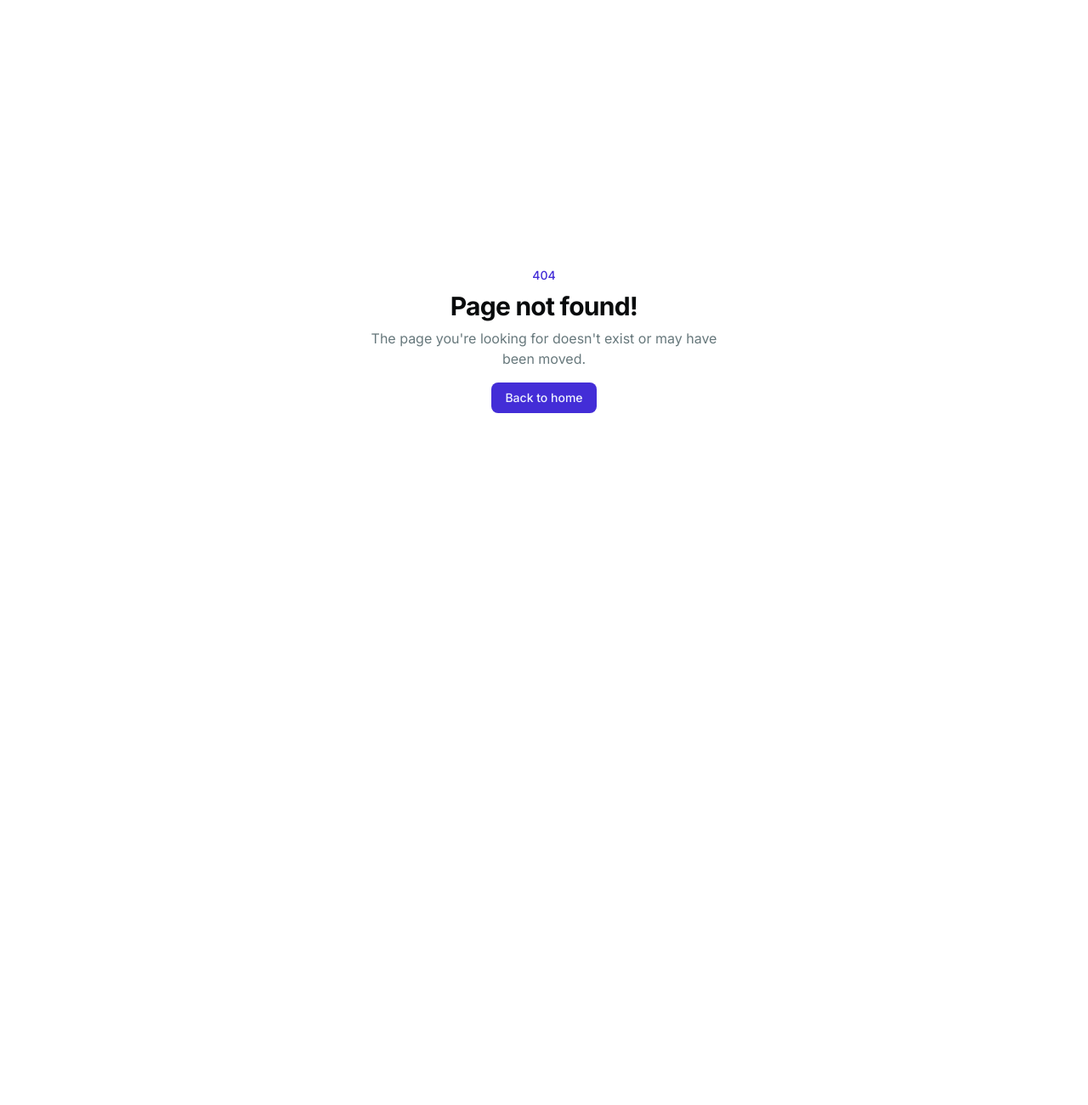
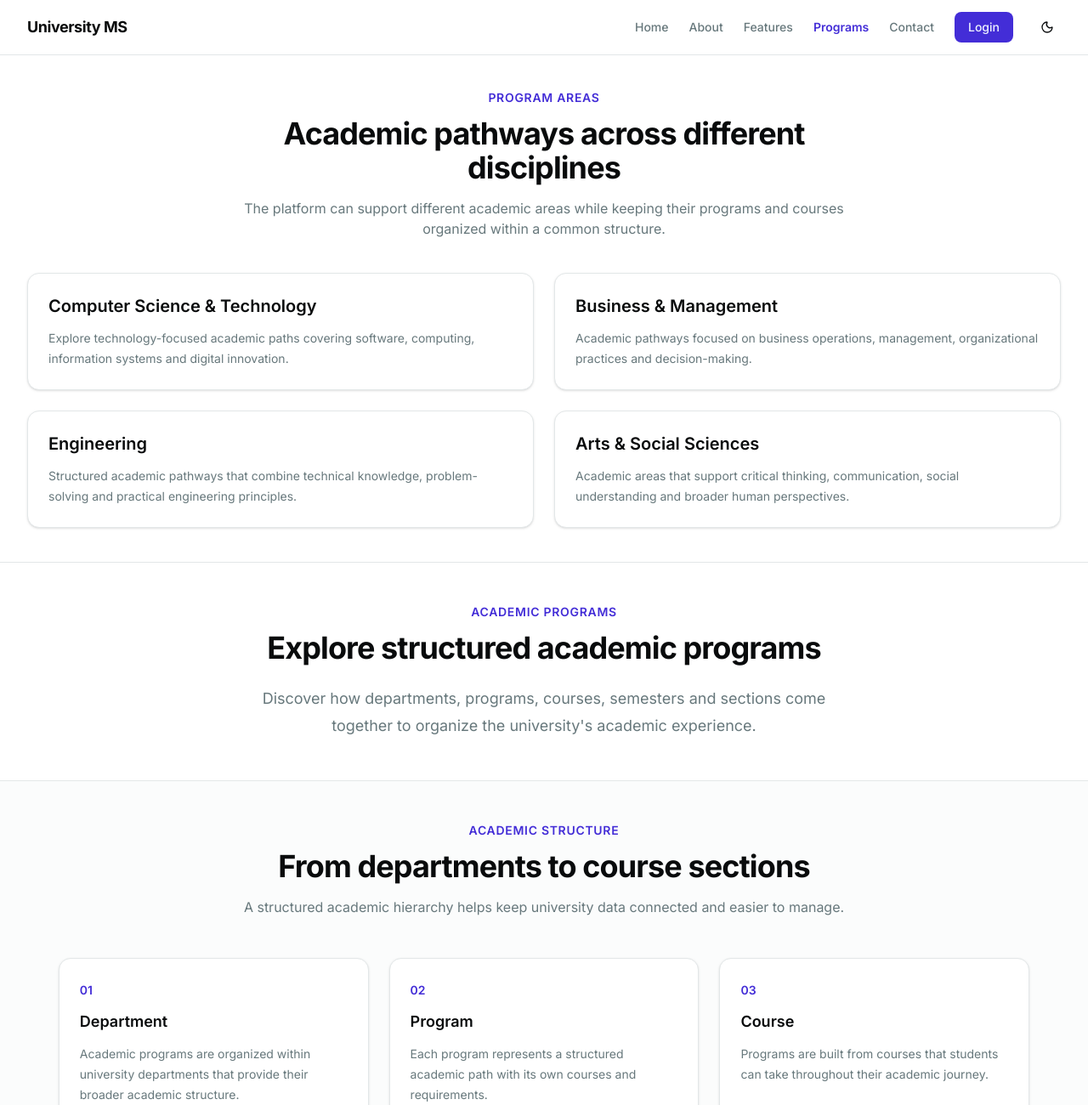
Before and after one commit to AsifHossain22/University-Management-System-App, a Next.js app: page /programs in a window 1280 px wide. Before the commit this address had no page. Shown: the top 1300 px of the page at 85% size. Before the commit the page ends 800 px from the top, so only its background shows below. Built offline with nearby package versions, Linux system fonts and the light colour scheme.

Commit message:
Completed Programs Page: Hero Section, Programs Areas Section, Academic Structure Section, Academic Experience Section & CTA Section

```diff
--- a/src/app/(public)/features/page.tsx
+++ b/src/app/(public)/features/page.tsx
@@ -1,25 +1,6 @@
 export default function FeaturesPage() {
   return (
     <>
-      {/* Hero */}
-      <section className="border-b py-10 sm:py-12">
-        <div className="mx-auto max-w-4xl px-4 text-center sm:px-6 lg:px-8">
-          <p className="text-sm font-semibold uppercase tracking-wider text-primary">
-            Platform features
-          </p>
-
-          <h1 className="mt-3 text-3xl font-bold tracking-tight sm:text-4xl">
-            Everything needed to manage a connected university
-          </h1>
-
-          <p className="mx-auto mt-6 max-w-2xl leading-8 text-muted-foreground">
-            A centralized platform that brings academic management,
-            administration, student services and role-based workflows together
-            in one system.
-          </p>
-        </div>
-      </section>
-
       {/* AcademicManagement */}
       <section className="border-b py-16 sm:py-10">
         <div className="mx-auto max-w-7xl px-4 sm:px-6 lg:px-8">
@@ -87,6 +68,25 @@ export default function FeaturesPage() {
               </p>
             </article>
           </div>
+        </div>
+      </section>
+
+      {/* PlatformFeatures */}
+      <section className="border-b py-10 sm:py-12">
+        <div className="mx-auto max-w-4xl px-4 text-center sm:px-6 lg:px-8">
+          <p className="text-sm font-semibold uppercase tracking-wider text-primary">
+            Platform features
+          </p>
+
+          <h1 className="mt-3 text-3xl font-bold tracking-tight sm:text-4xl">
+            Everything needed to manage a connected university
+          </h1>
+
+          <p className="mx-auto mt-6 max-w-2xl leading-8 text-muted-foreground">
+            A centralized platform that brings academic management,
+            administration, student services and role-based workflows together
+            in one system.
+          </p>
         </div>
       </section>
 
--- /dev/null
+++ b/src/app/(public)/programs/page.tsx
@@ -0,0 +1,174 @@
+import Link from 'next/link';
+import {
+  academicExperience,
+  academicSteps,
+  programAreas,
+} from '@/app/data/data';
+
+export default function ProgramsPage() {
+  return (
+    <>
+      {/* ProgramAreas */}
+      <section className="border-b py-16 sm:py-10">
+        <div className="mx-auto max-w-7xl px-4 sm:px-6 lg:px-8">
+          <div className="mx-auto max-w-3xl text-center">
+            <p className="text-sm font-semibold uppercase tracking-wider text-primary">
+              Program areas
+            </p>
+
+            <h2 className="mt-3 text-3xl font-bold tracking-tight sm:text-4xl">
+              Academic pathways across different disciplines
+            </h2>
+
+            <p className="mt-4 text-muted-foreground">
+              The platform can support different academic areas while keeping
+              their programs and courses organized within a common structure.
+            </p>
+          </div>
+
+          <div className="mt-10 grid gap-6 sm:grid-cols-2">
+            {programAreas.map(area => (
+              <article
+                key={area.title}
+                className="rounded-xl border bg-card p-6 shadow-sm"
+              >
+                <h3 className="text-xl font-semibold">{area.title}</h3>
+
+                <p className="mt-3 text-sm leading-6 text-muted-foreground">
+                  {area.description}
+                </p>
+              </article>
+            ))}
+          </div>
+        </div>
+      </section>
+
+      {/* AcademicPrograms */}
+      <section className="border-b py-10 sm:py-12">
+        <div className="mx-auto max-w-4xl px-4 text-center sm:px-6 lg:px-8">
+          <p className="text-sm font-semibold uppercase tracking-wider text-primary">
+            Academic programs
+          </p>
+
+          <h1 className="mt-3 text-3xl font-bold tracking-tight sm:text-4xl">
+            Explore structured academic programs
+          </h1>
+
+          <p className="mx-auto mt-6 max-w-2xl text-lg leading-8 text-muted-foreground">
+            Discover how departments, programs, courses, semesters and sections
+            come together to organize the university&apos;s academic experience.
+          </p>
+        </div>
+      </section>
+
+      {/* AcademicStructure */}
+      <section className="border-b bg-muted/30 py-10 sm:py-12">
+        <div className="mx-auto max-w-7xl px-4 sm:px-6 lg:px-8">
+          <div className="mx-auto max-w-3xl text-center">
+            <p className="text-sm font-semibold uppercase tracking-wider text-primary">
+              Academic structure
+            </p>
+
+            <h2 className="mt-3 text-3xl font-bold tracking-tight sm:text-4xl">
+              From departments to course sections
+            </h2>
+
+            <p className="mt-4 text-muted-foreground">
+              A structured academic hierarchy helps keep university data
+              connected and easier to manage.
+            </p>
+          </div>
+
+          <div className="mt-12 flex flex-wrap justify-center gap-6">
+            {academicSteps.map(step => (
+              <article
+                key={step.number}
+                className="rounded-xl border bg-card p-6 shadow-sm w-full md:w-[30%]"
+              >
+                <span className="text-sm font-semibold text-primary">
+                  {step.number}
+                </span>
+
+                <h3 className="mt-3 text-lg font-semibold">{step.title}</h3>
+
+                <p className="mt-3 text-sm leading-6 text-muted-foreground">
+                  {step.description}
+                </p>
+              </article>
+            ))}
+          </div>
+        </div>
+      </section>
+
+      {/* AcademicExperience */}
+      <section className="border-b py-10 sm:py-12">
+        <div className="mx-auto max-w-7xl px-4 sm:px-6 lg:px-8">
+          <div className="mx-auto max-w-3xl text-center">
+            <p className="text-sm font-semibold uppercase tracking-wider text-primary">
+              Academic experience
+            </p>
+
+            <h2 className="mt-3 text-3xl font-bold tracking-tight sm:text-4xl">
+              More than a list of programs
+            </h2>
+
+            <p className="mt-4 text-muted-foreground">
+              Academic programs connect to the wider university workflow, giving
+              students and instructors structured tools throughout the academic
+              journey.
+            </p>
+          </div>
+
+          <div className="mt-10 grid gap-6 sm:grid-cols-2 lg:grid-cols-4">
+            {academicExperience.map(item => (
+              <article
+                key={item.title}
+                className="rounded-xl border bg-card p-6 text-center shadow-sm"
+              >
+                <h3 className="text-lg font-semibold">{item.title}</h3>
+
+                <p className="mt-3 text-sm leading-6 text-muted-foreground">
+                  {item.description}
+                </p>
+              </article>
+            ))}
+          </div>
+        </div>
+      </section>
+
+      {/* CTA */}
+      <section className="py-10 sm:py-12">
+        <div className="mx-auto max-w-3xl px-4 text-center sm:px-6 lg:px-8">
+          <p className="text-sm font-semibold uppercase tracking-wider text-primary">
+            Explore the platform
+          </p>
+
+          <h2 className="mt-3 text-3xl font-bold tracking-tight sm:text-4xl">
+            See how the complete system works
+          </h2>
+
+          <p className="mt-4 text-muted-foreground">
+            Explore the platform and discover how academic and administrative
+            workflows work together in one university management system.
+          </p>
+
+          <div className="mt-8 flex flex-col justify-center gap-3 sm:flex-row">
+            <Link
+              href="/features"
+              className="inline-flex h-10 items-center justify-center rounded-md border border-input bg-background px-6 text-sm font-medium transition-colors hover:bg-accent hover:text-accent-foreground"
+            >
+              Explore features
+            </Link>
+
+            <Link
+              href="/login"
+              className="inline-flex h-10 items-center justify-center rounded-md bg-primary px-6 text-sm font-medium text-primary-foreground transition-colors hover:bg-primary/90"
+            >
+              Login
+            </Link>
+          </div>
+        </div>
+      </section>
+    </>
+  );
+}
--- a/src/app/data/data.ts
+++ b/src/app/data/data.ts
@@ -59,3 +59,85 @@ export const roles = [
       'Manage university operations, users, departments, programs, courses, semesters, fees, payments and system records.',
   },
 ];
+
+// ProgramAreas
+export const programAreas = [
+  {
+    title: 'Computer Science & Technology',
+    description:
+      'Explore technology-focused academic paths covering software, computing, information systems and digital innovation.',
+  },
+  {
+    title: 'Business & Management',
+    description:
+      'Academic pathways focused on business operations, management, organizational practices and decision-making.',
+  },
+  {
+    title: 'Engineering',
+    description:
+      'Structured academic pathways that combine technical knowledge, problem-solving and practical engineering principles.',
+  },
+  {
+    title: 'Arts & Social Sciences',
+    description:
+      'Academic areas that support critical thinking, communication, social understanding and broader human perspectives.',
+  },
+];
+
+// AcademicSteps
+export const academicSteps = [
+  {
+    number: '01',
+    title: 'Department',
+    description:
+      'Academic programs are organized within university departments that provide their broader academic structure.',
+  },
+  {
+    number: '02',
+    title: 'Program',
+    description:
+      'Each program represents a structured academic path with its own courses and requirements.',
+  },
+  {
+    number: '03',
+    title: 'Course',
+    description:
+      'Programs are built from courses that students can take throughout their academic journey.',
+  },
+  {
+    number: '04',
+    title: 'Semester',
+    description:
+      'Courses are organized across academic semesters to provide a structured progression through the program.',
+  },
+  {
+    number: '05',
+    title: 'Section',
+    description:
+      'Courses can be delivered through sections with assigned instructors and defined capacity.',
+  },
+];
+
+// AcademicExperience
+export const academicExperience = [
+  {
+    title: 'Course Registration',
+    description:
+      'Students can participate in structured course registration workflows connected to their academic records.',
+  },
+  {
+    title: 'Attendance Tracking',
+    description:
+      'Attendance records connect students with their registered course sections and academic activity.',
+  },
+  {
+    title: 'Examinations',
+    description:
+      'Examination records provide a structured way to manage assessments within academic sections.',
+  },
+  {
+    title: 'Results',
+    description:
+      'Student results remain connected to examination and registration records for organized academic tracking.',
+  },
+];
--- a/src/components/shared/theme-toggle.tsx
+++ b/src/components/shared/theme-toggle.tsx
@@ -2,10 +2,27 @@
 
 import { Moon, Sun } from 'lucide-react';
 import { useTheme } from 'next-themes';
+import { useEffect, useState } from 'react';
 import { Button } from '@/components/ui/button';
 
 export function ThemeToggle() {
   const { resolvedTheme, setTheme } = useTheme();
+  const [mounted, setMounted] = useState(false);
+
+  useEffect(() => {
+    setMounted(true);
+  }, []);
+
+  if (!mounted) {
+    return (
+      <Button
+        type="button"
+        variant="ghost"
+        size="icon"
+        aria-label="Toggle theme"
+      />
+    );
+  }
 
   const isDark = resolvedTheme === 'dark';
 
```
